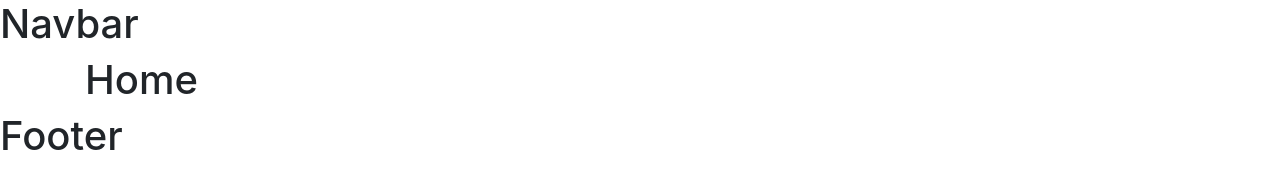
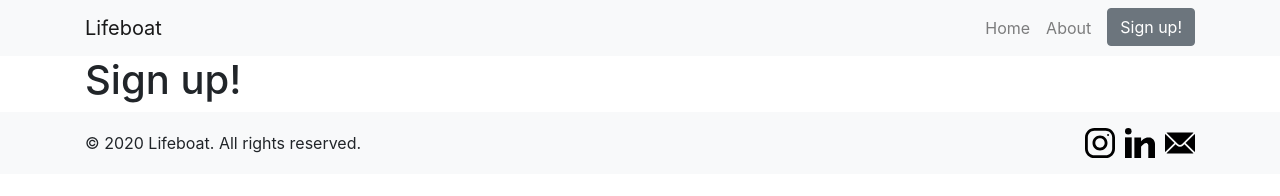
Before and after one commit to calixo888/lifeboat, a plain HTML site: page sign-up.html in a window 1280 px wide. Drawn offline with nearby package versions, Linux system fonts and the light colour scheme.

Commit message:
setup blocks

```diff
--- a/blocks/footer.html
+++ b/blocks/footer.html
@@ -1 +1,22 @@
-<h1>Footer</h1>
+<div class="py-3 bg-light">
+  <div class="container">
+    <div class="row align-items-center">
+      <div class="col">
+        &copy; 2020 Lifeboat. All rights reserved.
+      </div>
+      <div class="col text-right">
+        <div class="social-links">
+          <a href="#" target="_blank">
+            <img src="../img/instagram.svg">
+          </a>
+          <a href="#" target="_blank">
+            <img src="../img/linkedin.svg">
+          </a>
+          <a href="#" target="_blank">
+            <img src="../img/email.svg">
+          </a>
+        </div>
+      </div>
+    </div>
+  </div>
+</div>
--- a/blocks/imports.html
+++ b/blocks/imports.html
@@ -1,4 +1,6 @@
 <meta name="viewport" content="width=device-width, initial-scale=1.0">
+<link rel="stylesheet" href="../css/base.css">
+<link rel="stylesheet" href="../css/blocks.css">
 <link rel="stylesheet" href="https://stackpath.bootstrapcdn.com/bootstrap/4.3.1/css/bootstrap.min.css" integrity="sha384-ggOyR0iXCbMQv3Xipma34MD+dH/1fQ784/j6cY/iJTQUOhcWr7x9JvoRxT2MZw1T" crossorigin="anonymous">
 <script src="https://code.jquery.com/jquery-3.3.1.slim.min.js" integrity="sha384-q8i/X+965DzO0rT7abK41JStQIAqVgRVzpbzo5smXKp4YfRvH+8abtTE1Pi6jizo" crossorigin="anonymous"></script>
 <script src="https://cdnjs.cloudflare.com/ajax/libs/popper.js/1.14.3/umd/popper.min.js" integrity="sha384-ZMP7rVo3mIykV+2+9J3UJ46jBk0WLaUAdn689aCwoqbBJiSnjAK/l8WvCWPIPm49" crossorigin="anonymous"></script>
--- a/blocks/navbar.html
+++ b/blocks/navbar.html
@@ -1 +1,21 @@
-<h1>Navbar</h1>
+<nav class="navbar navbar-expand-sm navbar-light bg-light">
+  <div class="container">
+    <a class="navbar-brand" href="/">Lifeboat</a>
+    <button class="navbar-toggler" data-toggle="collapse" data-target="#navbar-target">
+      <span class="navbar-toggler-icon"></span>
+    </button>
+    <div class="collapse navbar-collapse" id="navbar-target">
+      <ul class="navbar-nav ml-auto">
+        <li class="nav-item">
+          <a class="nav-link" href="/">Home</a>
+        </li>
+        <li class="nav-item">
+          <a class="nav-link mr-2" href="/about.html">About</a>
+        </li>
+        <li class="nav-item">
+          <a class="btn btn-secondary" href="/sign-up.html">Sign up!</a>
+        </li>
+      </ul>
+    </div>
+  </div>
+</nav>
--- /dev/null
+++ b/css/base.css
@@ -0,0 +1,5 @@
+* {
+  margin: 0;
+  padding: 0;
+  box-sizing: border-box;
+}
--- /dev/null
+++ b/css/blocks.css
@@ -0,0 +1,7 @@
+.social-links {
+  display: grid;
+  grid-template-columns: repeat(3, 30px);
+  grid-gap: 10px;
+  align-items: center;
+  justify-content: flex-end;
+}
--- a/sign-up.html
+++ b/sign-up.html
@@ -8,7 +8,7 @@
   <body>
     <div id="navbar"></div>
     <div class="container">
-      <h1>Home</h1>
+      <h1>Sign up!</h1>
     </div>
     <div id="footer"></div>
   </body>
```
Also changed, not shown: img/email.svg (added), img/instagram.svg (added), img/linkedin.svg (added).
